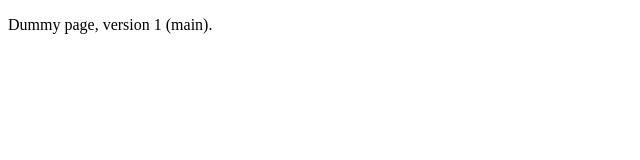
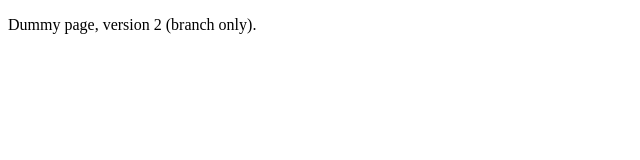
Before and after one commit to SaschaHeyer/pages-deploy-attribution-test, a plain HTML site: page index.html in a window 1280 px wide. Shown: the full height of the page, 0-640 px from the left. Drawn offline with Linux system fonts and the light colour scheme.

Commit message:
v2 on a branch

```diff
--- a/index.html
+++ b/index.html
@@ -1 +1 @@
-<!doctype html><title>test</title><p>Dummy page, version 1 (main).</p>
+<!doctype html><title>test</title><p>Dummy page, version 2 (branch only).</p>
```
